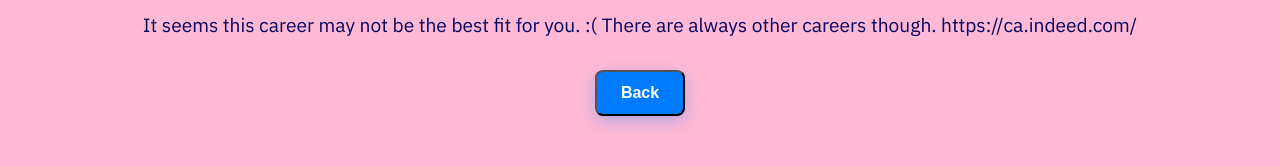
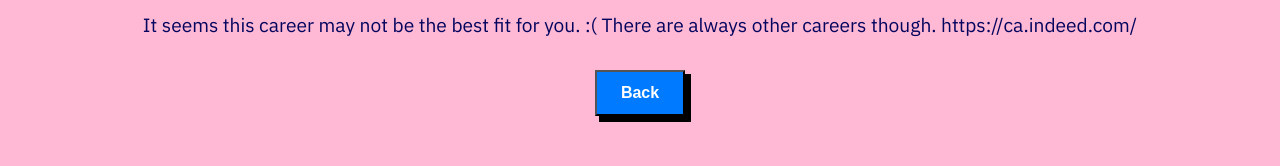
Before and after one commit to IzykGit/demography-presentation, a React (Vite) app: page /fail in a window 1280 px wide. In both pictures the pointer is over the button "Back". Shown: the part 199-365 px from the top of the page. Built offline with nearby package versions, Linux system fonts and the light colour scheme.

Commit message:
changed custom button

```diff
--- a/src/index.css
+++ b/src/index.css
@@ -21,17 +21,19 @@ html, body {
 .custom_btn {
   background-color: #007bff;
   color: white;
+
   padding: 12px 24px;
+
   font-size: 16px;
   font-weight: bold;
-  border-radius: 8px;
+
   cursor: pointer;
   transition: transform 0.3s ease, box-shadow 0.3s ease;
 }
 
 .custom_btn:hover {
   transform: translateY(-5px);
-  box-shadow: 0px 5px 15px rgba(0, 123, 255, 0.3);
+  box-shadow: 5px 5px 0px 1px black;
 }
 
 .custom_btn:focus {
```
